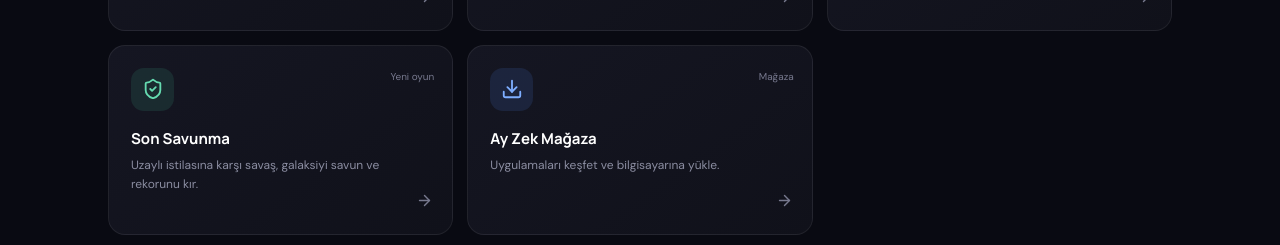
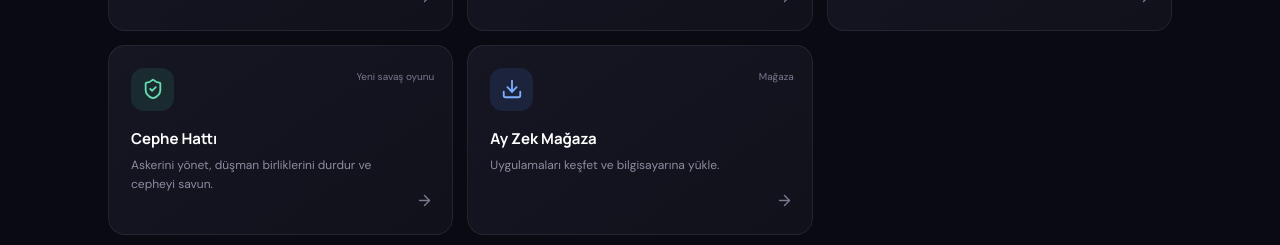
Before and after one commit to recepemirbakrac-prog/ay-zek, a Next.js app: page / in a window 1280 px wide. Shown: the part 1409-1654 px from the top of the page. Built offline with nearby package versions, Linux system fonts and the light colour scheme.

Commit message:
Add Cephe Hatti war game to homepage

```diff
--- a/app/page.tsx
+++ b/app/page.tsx
@@ -18,7 +18,7 @@ const tools = [
   { title: "Yıldız Koşusu", desc: "Yıldızları topla, göktaşlarından kaç ve rekorunu kır.", icon: Sparkles, href: "/yildiz-kosusu", tag: "Yeni oyun", tone: "cyan" },
   { title: "Virüs Avcısı Oyunu", desc: "Sanal virüslerden kaç, panzehirleri topla ve ağı kurtar.", icon: ShieldCheck, href: "/virus-game", tag: "Oyun", tone: "green" },
   { title: "Virüs Simülatörü", desc: "Virüslerin sanal cihazlarda nasıl yayıldığını keşfet.", icon: ShieldCheck, href: "/virus-simulator", tag: "Eğitim", tone: "cyan" },
-  { title: "Son Savunma", desc: "Uzaylı istilasına karşı savaş, galaksiyi savun ve rekorunu kır.", icon: ShieldCheck, href: "/oyun", tag: "Yeni oyun", tone: "green" },
+  { title: "Cephe Hattı", desc: "Askerini yönet, düşman birliklerini durdur ve cepheyi savun.", icon: ShieldCheck, href: "/savas", tag: "Yeni savaş oyunu", tone: "green" },
   { title: "Ay Zek Mağaza", desc: "Uygulamaları keşfet ve bilgisayarına yükle.", icon: Download, href: "/magaza", tag: "Mağaza", tone: "blue" }
 ];
 
```
